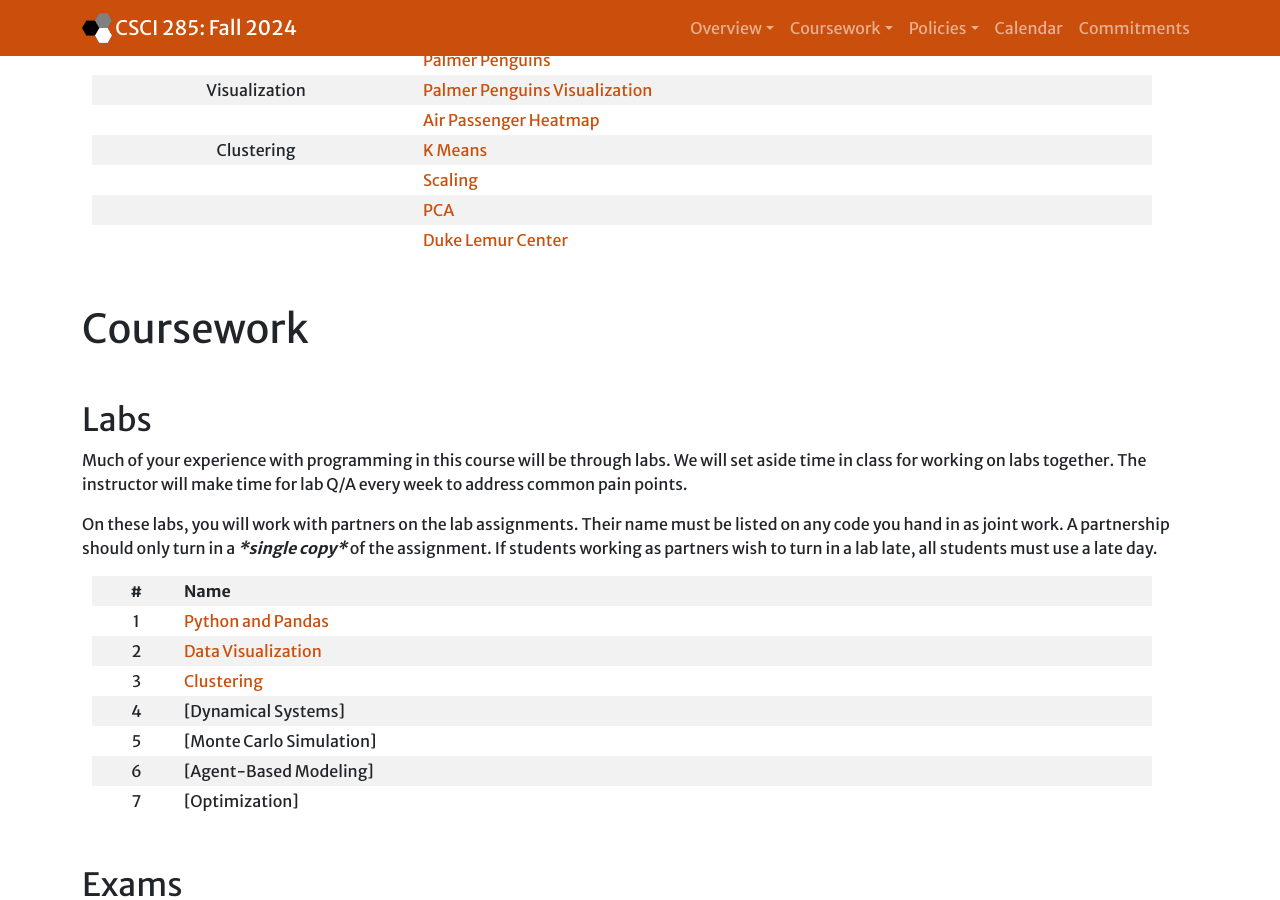
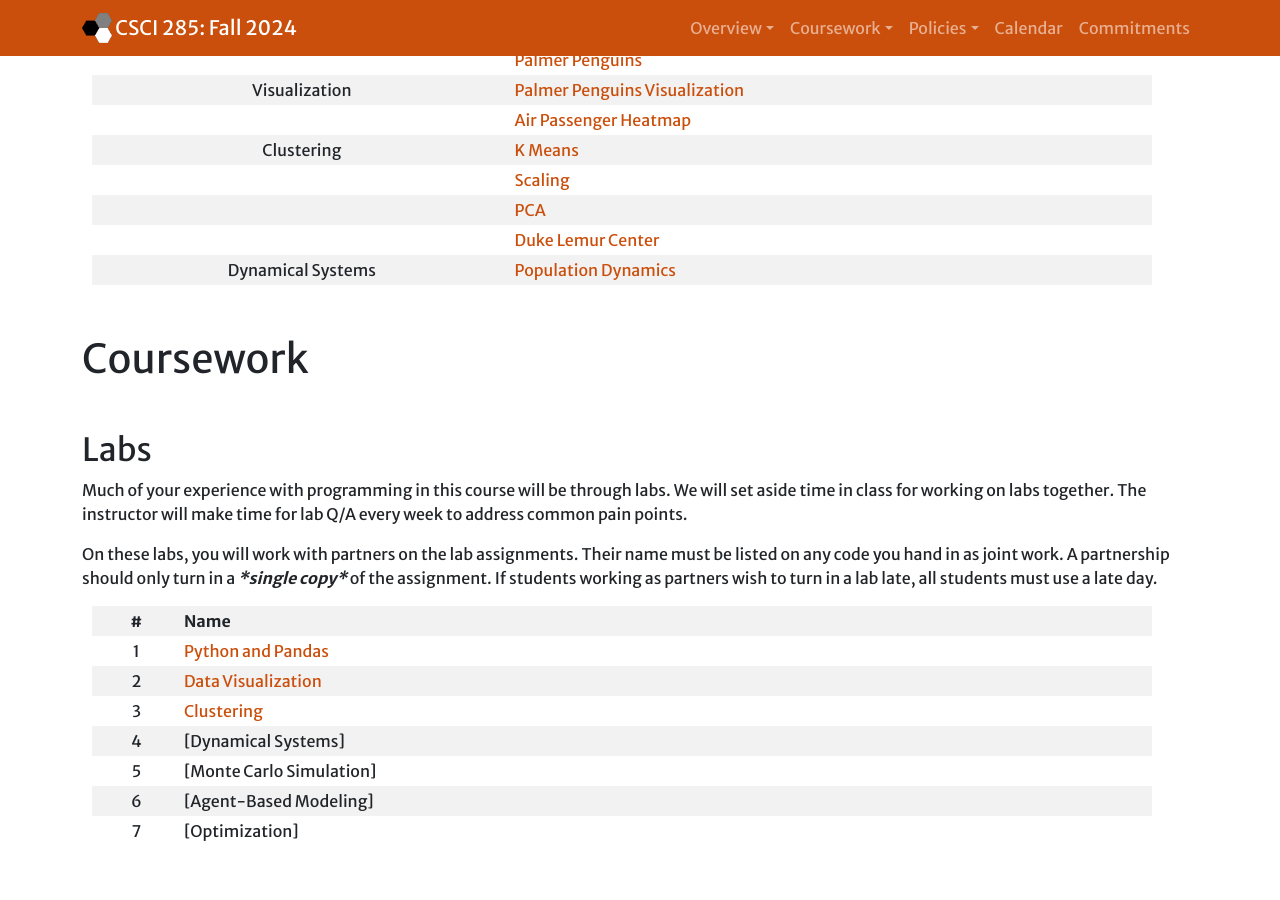
Before and after one commit to Hendrix-CS/csci285, a Jekyll site: the page built from index.md, in a window 1280 px wide and 900 px high, scrolled down 1380 px. Built offline with Jekyll 4.4.1, drawn with Linux system fonts in a browser that asks for light colours; nearby versions of some CDN libraries.

Commit message:
Pop notebook

```diff
--- a/index.md
+++ b/index.md
@@ -46,6 +46,7 @@ Upon completing this course, you will be able to,
 | | [Scaling](https://www.kaggle.com/code/markgoadrich/considerations-when-clustering-with-k-means) |
 | | [PCA](https://www.kaggle.com/code/markgoadrich/principal-component-analysis) |
 | | [Duke Lemur Center](https://www.kaggle.com/code/markgoadrich/duke-lemur-center-data) |
+| Dynamical Systems | [Population Dynamics](https://www.kaggle.com/code/markgoadrich/population-dynamics) |
 
 <br>
 
```
